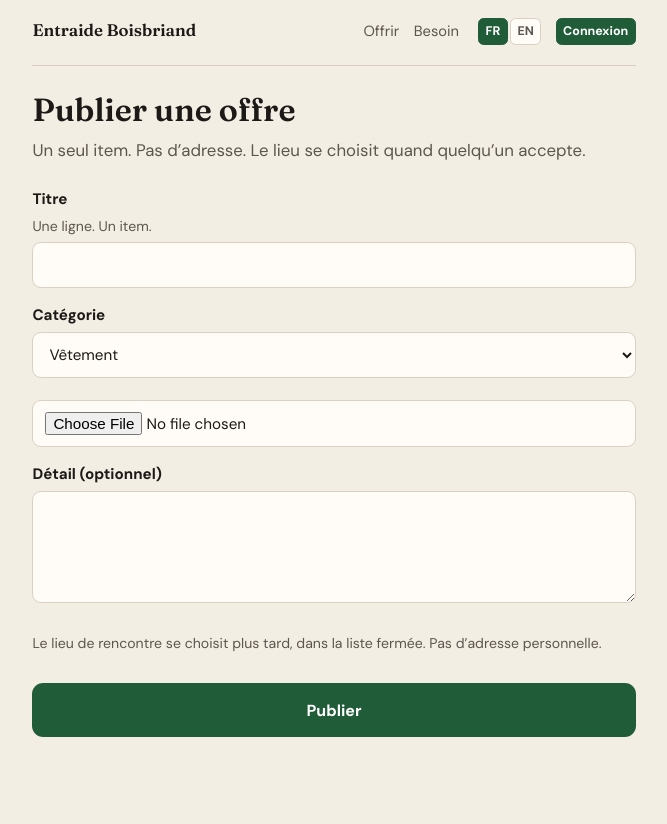
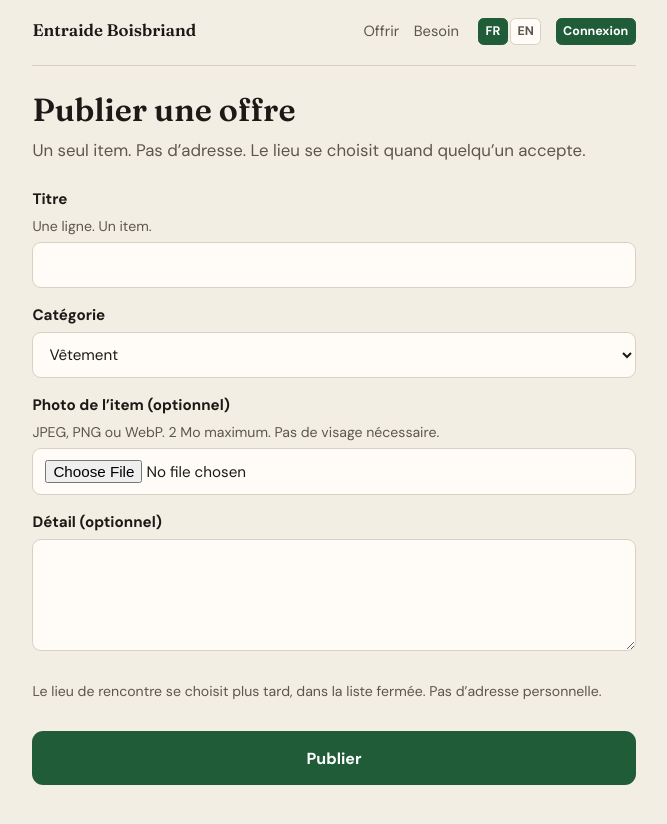
Before and after one commit to AlexyaSnow/boisbriand-entraide, a Next.js app: page /offre in a window 1280 px wide. Shown: the top 824 px of the page, without its empty margins (306-973 px from the left). Before the commit the page ends 801 px from the top, so only its background shows below. Built offline with nearby package versions, Linux system fonts and the light colour scheme; no server answers.

Commit message:
i18n: libellés photo

```diff
--- a/src/i18n/textes.ts
+++ b/src/i18n/textes.ts
@@ -25,6 +25,8 @@ export const textes = {
     denree: "Denrée non périssable",
     enfant: "Article pour enfant",
     autre: "Autre ressource",
+    photo: "Photo de l’item (optionnel)",
+    hintPhoto: "JPEG, PNG ou WebP. 2 Mo maximum. Pas de visage nécessaire.",
     detail: "Détail (optionnel)",
     hintLieu: "Le lieu de rencontre se choisit plus tard, dans la liste fermée. Pas d’adresse personnelle.",
     publier: "Publier",
@@ -66,6 +68,8 @@ export const textes = {
     denree: "Non-perishable food",
     enfant: "Item for a child",
     autre: "Other resource",
+    photo: "Photo of the item (optional)",
+    hintPhoto: "JPEG, PNG or WebP. 2 MB max. No face required.",
     detail: "Details (optional)",
     hintLieu: "The meeting place is chosen later, from the closed list. No home address.",
     publier: "Publish",
```
